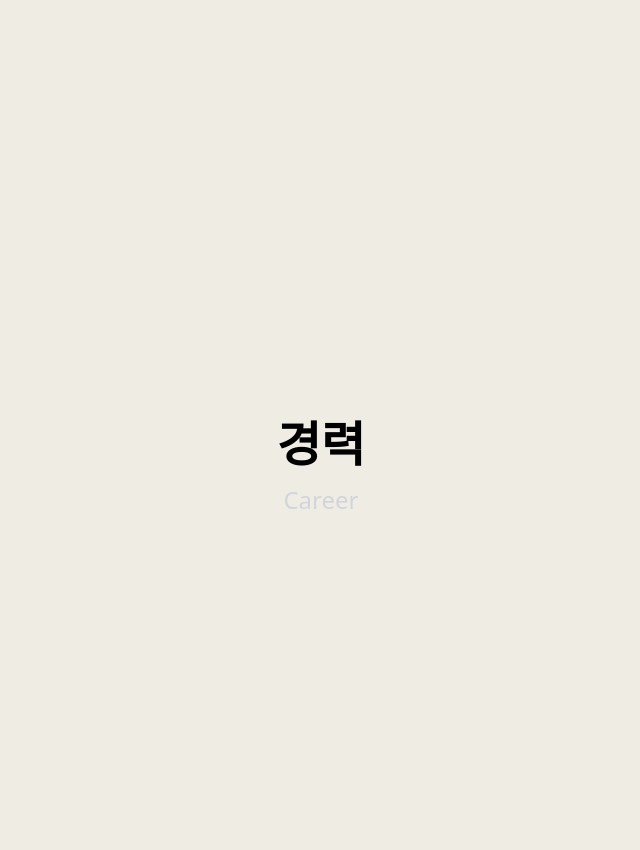
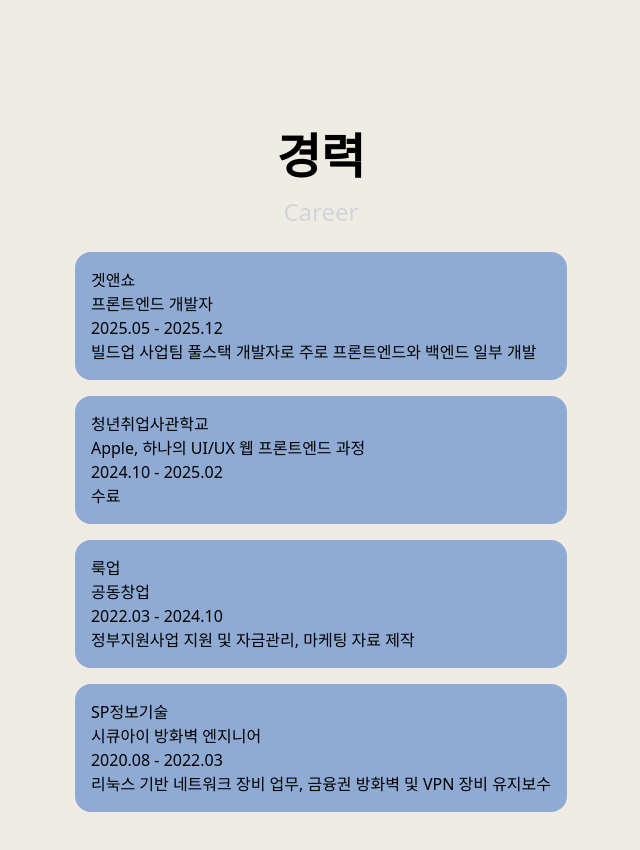
Before and after one commit to Yundo-git/portfolio, a Next.js app: page / in a window 1280 px wide. Shown: the part 720-1570 px from the top of the page, without its empty margins (319-959 px from the left). Built offline with nearby package versions, Linux system fonts and the light colour scheme.

Commit message:
카드 만드는중

```diff
--- a/src/components/sections/CareerSection.tsx
+++ b/src/components/sections/CareerSection.tsx
@@ -1,4 +1,5 @@
-import React from "react";
+import { Card } from "../ui/Card";
+import { careers } from "@/data/careers";
 
 export const CareerSection = () => {
   return (
@@ -6,9 +7,12 @@ export const CareerSection = () => {
       id="career"
       className="min-h-screen flex items-center justify-center px-4"
     >
-      <div className="text-center max-w-4xl mx-auto">
-        <h2 className="text-3xl md:text-5xl font-bold mb-4">경력</h2>
-        <p className="text-xl md:text-2xl text-gray-300 mb-6">Career </p>
+      <div className="flex flex-col">
+        <div className="text-center max-w-4xl mx-auto">
+          <h2 className="text-3xl md:text-5xl font-bold mb-4">경력</h2>
+          <p className="text-xl md:text-2xl text-gray-300 mb-6">Career </p>
+        </div>
+        <Card careerData={careers} />
       </div>
     </section>
   );
--- /dev/null
+++ b/src/components/ui/Card.tsx
@@ -0,0 +1,31 @@
+import React from "react";
+import { CareerItem, careers } from "@/data/careers";
+
+type CardPropsCareer = {
+  careerData: CareerItem[];
+  projectData?: never;
+  skillData?: never;
+};
+
+type CardProps = CardPropsCareer;
+// | CardPropsProject | CardPropsSkill; // 👈 유니온 확장
+
+export const Card: React.FC<CardProps> = (props) => {
+  console.log(careers);
+
+  const data = careers; //여기 나중에 if문으로 바꿔가면서 넣기
+  return (
+    <div>
+      {data.map((detail, i) => (
+        <div className="pb-4">
+          <ul key={i} className="bg-point p-4 rounded-2xl">
+            <li>{detail.title}</li>
+            <li>{detail.role}</li>
+            <li>{detail.date}</li>
+            <li>{detail.description}</li>
+          </ul>
+        </div>
+      ))}
+    </div>
+  );
+};
--- /dev/null
+++ b/src/data/careers.ts
@@ -0,0 +1,35 @@
+export interface CareerItem {
+  title: string;
+  date: string;
+  role: string;
+  description: string;
+}
+
+export const careers: CareerItem[] = [
+  {
+    title: "겟앤쇼",
+    date: "2025.05 - 2025.12",
+    role: "프론트엔드 개발자",
+    description:
+      "빌드업 사업팀 풀스택 개발자로 주로 프론트엔드와 백엔드 일부 개발",
+  },
+  {
+    title: "청년취업사관학교",
+    date: "2024.10 - 2025.02",
+    role: "Apple, 하나의 UI/UX 웹 프론트엔드 과정",
+    description: "수료",
+  },
+  {
+    title: "룩업",
+    date: "2022.03 - 2024.10",
+    role: "공동창업",
+    description: "정부지원사업 지원 및 자금관리, 마케팅 자료 제작",
+  },
+  {
+    title: "SP정보기술",
+    date: "2020.08 - 2022.03",
+    role: "시큐아이 방화벽 엔지니어",
+    description:
+      "리눅스 기반 네트워크 장비 업무, 금융권 방화벽 및 VPN 장비 유지보수",
+  },
+];
```
